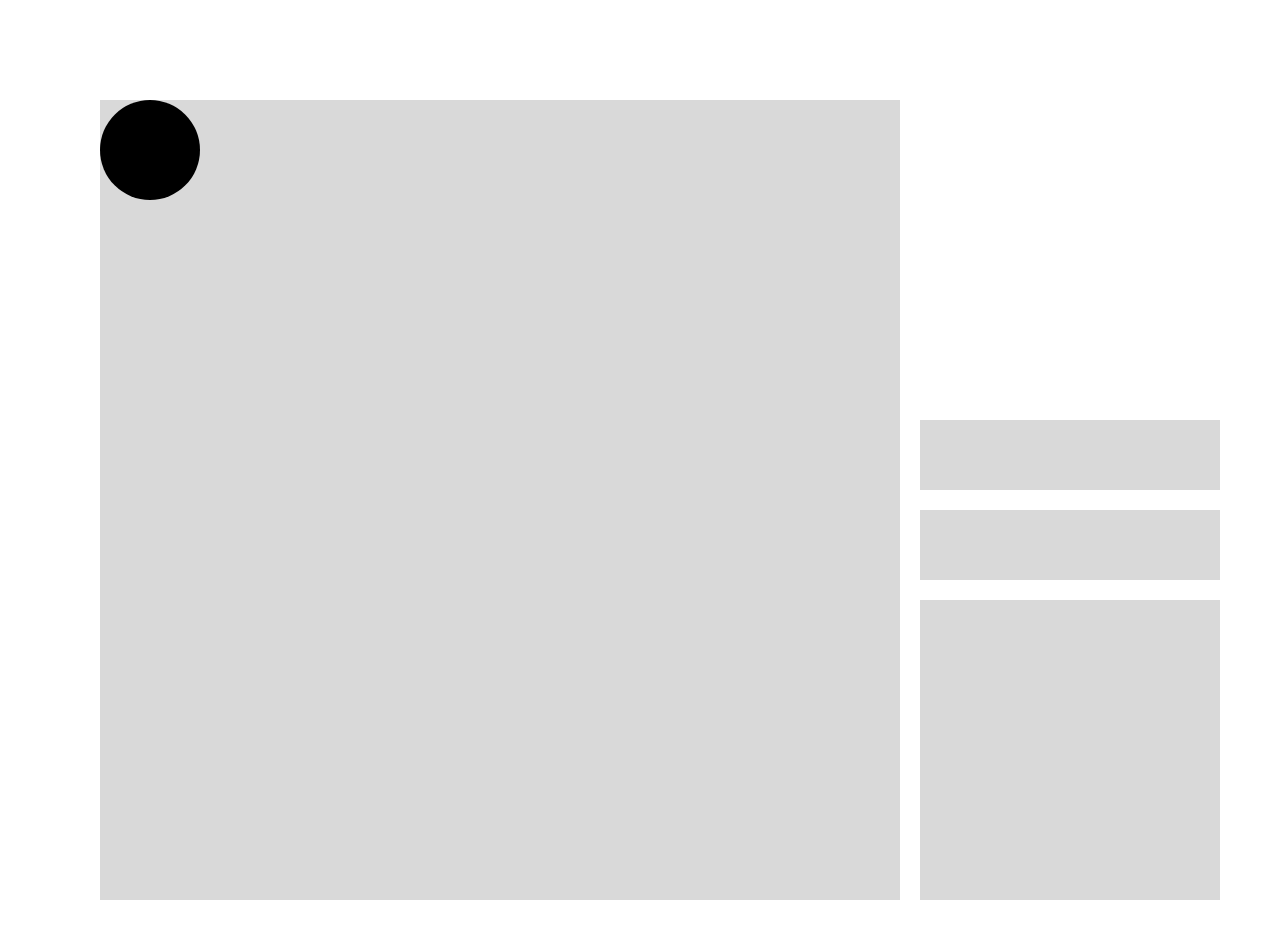
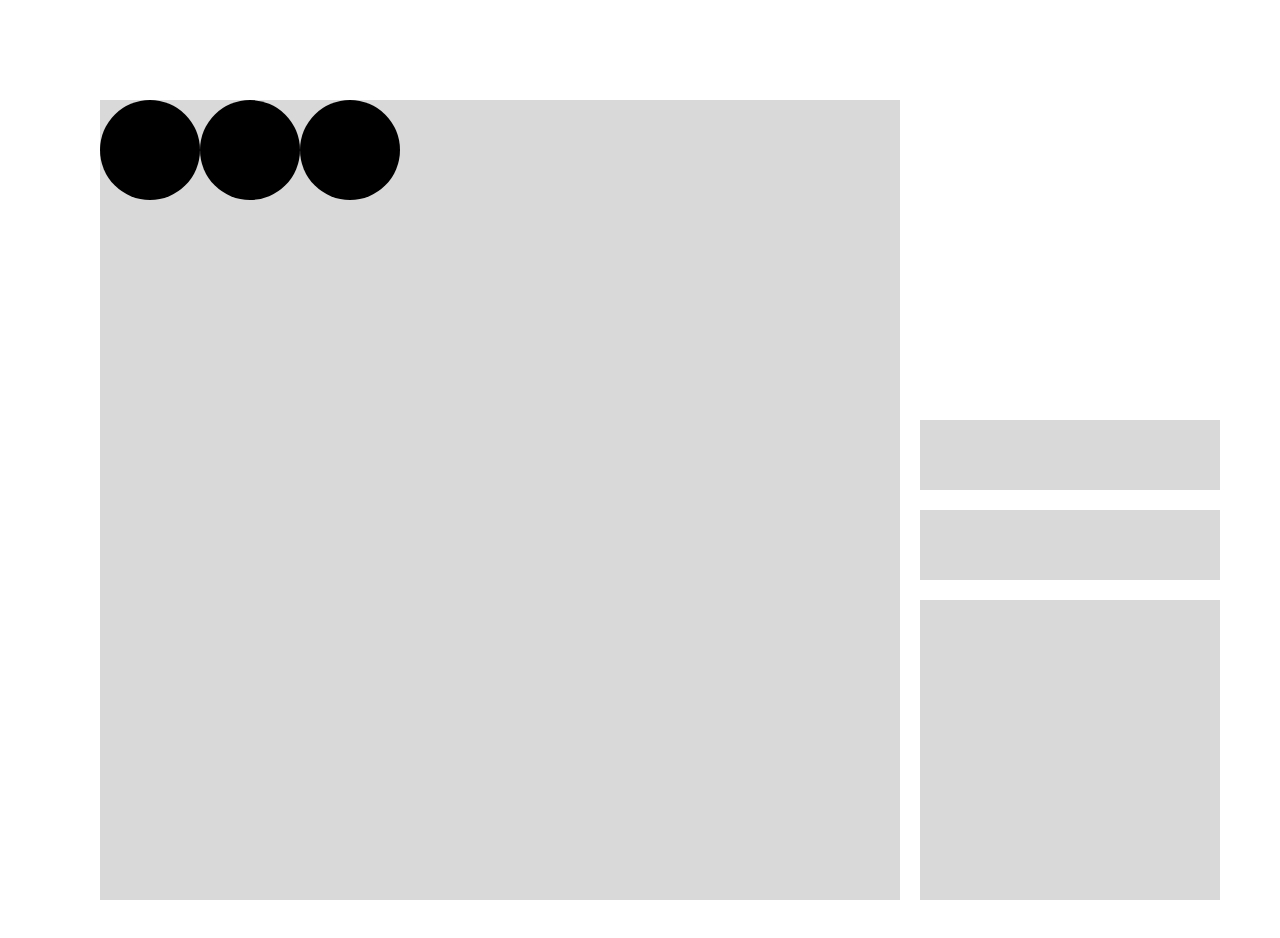
Before and after one commit to hmoongi94/7week, a plain HTML site: page setTimeout/aimlab.html in a window 1280 px wide. Drawn offline with Linux system fonts and the light colour scheme.

Commit message:
target 만들기

```diff
--- a/setTimeout/aimlab.html
+++ b/setTimeout/aimlab.html
@@ -28,14 +28,19 @@
   <script>
     div = document.getElementsByTagName("div")
     console.dir(div)
+    p = document.getElementsByTagName("p")
+    console.dir(p)
 
     // root
+    root = document.getElementById("root")
     div[0].style.display = "flex"
 
     // aimlab
     div[1].style.width = "800px"
     div[1].style.height = "800px"
     div[1].style.backgroundColor = "#d9d9d9"
+    div[1].style.display = "flex"
+    div[1].style.flexWrap = "wrap"
 
     let makePTag
     let div1_makePTag
@@ -44,20 +49,42 @@
     target = function(){
       makePTag = document.createElement("p")
       div1_makePTag = div[1].appendChild(makePTag)
-      p = document.getElementsByTagName("p")
-      for(i=0; i<p.length; i++){
+    }
+
+    target()
+    target()
+    target()
+
+    let i
+    for(i=0; i<p.length; i++){
         p[i].style.width = "100px"
         p[i].style.height = "100px"
         p[i].style.borderRadius = "90px"
         p[i].style.backgroundColor = "black"
-        p[i].addEventListener("click",function(){
+        p[i].style.position = "relative"
+      }
+
+    div[1].addEventListener("click",function(){
+        for(i=0; i<p.length; i++){
           if(event.target === p[i]){
-          p[i].remove()}
-        })
-      }
-    }
+          p[i].remove()
+          }
+        }
+      })
 
-    target()
+
+    // let removeTarget
+    // removeTarget = function(){
+    //   for(i=0; i<p.length; i++){
+    //     p[i].addEventListener("click",function(){
+    //       console.dir(event)
+    //       if(event.target === p[i]){
+    //       p[i].remove()}
+    //     })
+    //   }
+    // }
+
+    // removeTarget()
     // p[0].remove()
 
 
```
